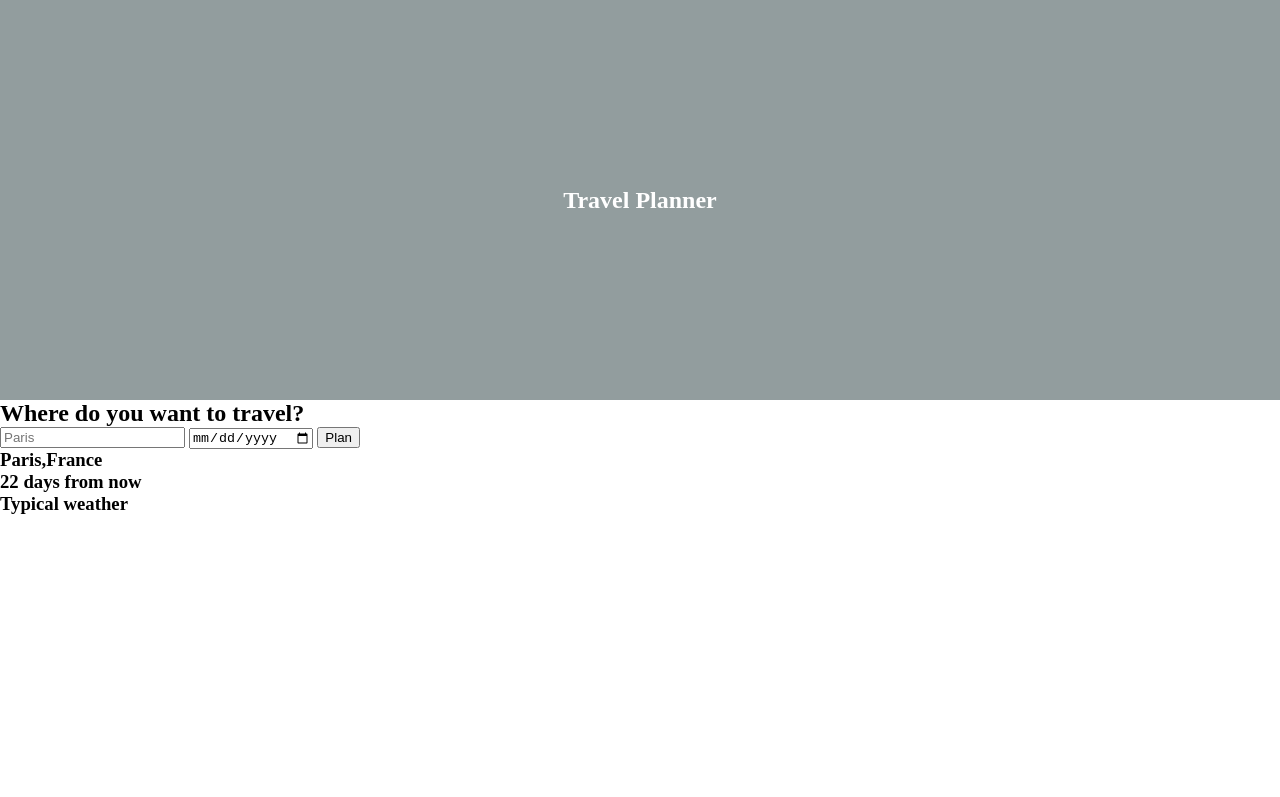
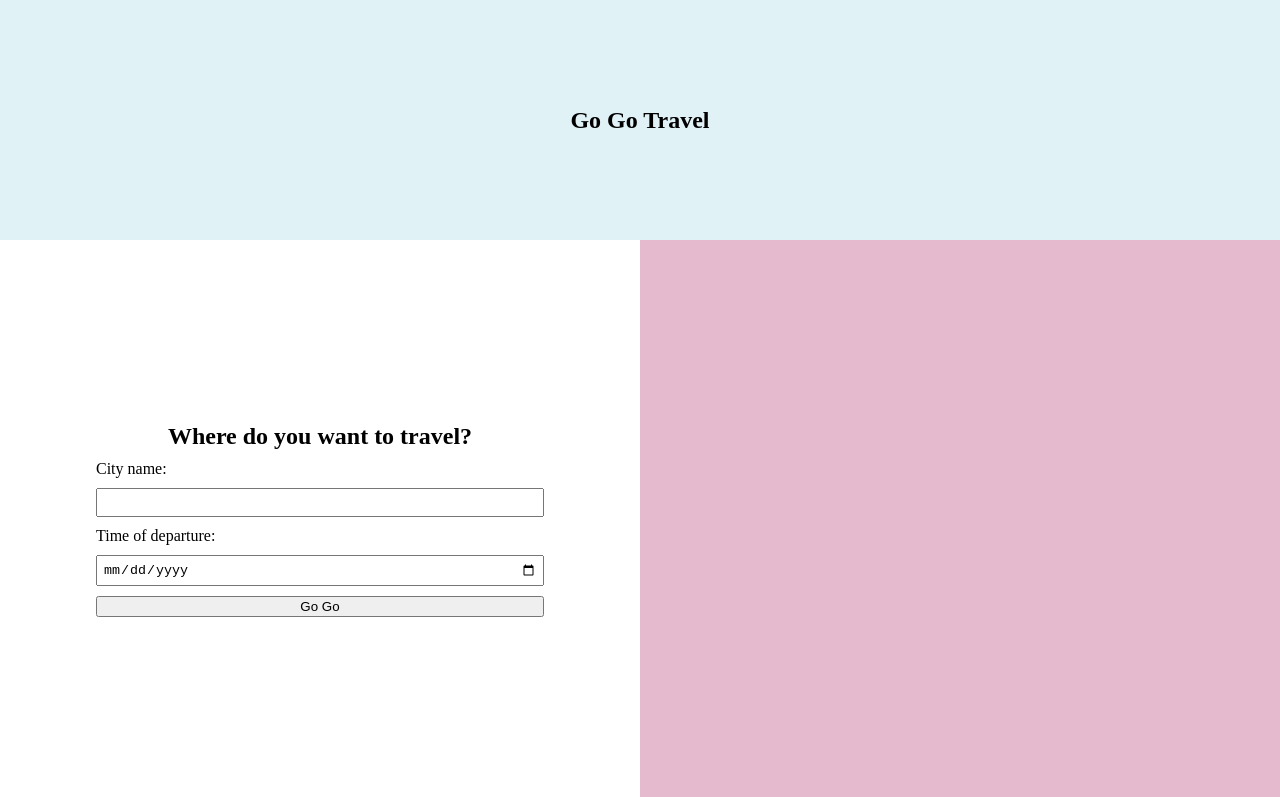
Before and after one commit to Dobaizsolt97/travel-app, a website built with webpack: page src/client/views/index.html in a window 1280 px wide. Shown: the top 797 px of the page. Built offline with nearby package versions, Linux system fonts and the light colour scheme.

Commit message:
changed html structure

```diff
--- a/package.json
+++ b/package.json
@@ -20,6 +20,7 @@
   },
   "homepage": "https://github.com/Dobaizsolt97/travel-app#readme",
   "dependencies": {
+    "body-parser": "^1.19.0",
     "express": "^4.17.1",
     "path": "^0.12.7",
     "webpack": "^4.42.0",
--- a/src/client/index.js
+++ b/src/client/index.js
@@ -1 +1,10 @@
 import "./styles/base.scss";
+import { postData } from "./js/postCityData";
+
+const submitBtn = document.getElementById("submit");
+submitBtn.addEventListener("click", event => {
+  event.preventDefault();
+  const city = document.getElementById("city").value;
+  const date = document.getElementById("date").value;
+  if (city && date) postData("http://localhost:8080/travel-info", city, date);
+});
--- /dev/null
+++ b/src/client/js/postCityData.js
@@ -0,0 +1,14 @@
+export async function postData(url, city, date) {
+  const object = {
+    city: city,
+    date: date
+  };
+  const result = await fetch(url, {
+    method: "POST",
+    credentials: "same-origin",
+    headers: {
+      "Content-Type": "application/json"
+    },
+    body: JSON.stringify(object)
+  });
+}
--- a/src/client/styles/base.scss
+++ b/src/client/styles/base.scss
@@ -2,16 +2,61 @@
   box-sizing: border-box;
   margin: 0;
 }
+.head {
+  height: 30vh;
+  background-color: #e1f2f7;
+  color: black;
+  display: flex;
+  justify-content: center;
+  align-items: center;
+}
+.hero {
+  display: flex;
+  width: 100vw;
+  height: 70vh;
 
-section {
-  height: 100vh;
-
-  &.header {
-    height: 50vh;
+  & > .left-div,
+  & > .right-div {
+    width: 50vw;
     display: flex;
     justify-content: center;
     align-items: center;
-    background-color: #929d9e;
-    color: white;
+  }
+  & > .right-div {
+    background-color: #e5bace;
+  }
+  & > .left-div {
+    display: flex;
+    flex-direction: column;
+    & > h2 {
+      margin-bottom: 10px;
+    }
   }
 }
+.data-form {
+  width: 70%;
+  input {
+    display: block;
+    width: 100%;
+    padding: 5px;
+    margin: 10px 0;
+  }
+  label {
+    margin: 10px 0px;
+  }
+  button {
+    width: 100%;
+  }
+}
+.information {
+  height: 70vh;
+  display: flex;
+  background-color: #eeeeee;
+  & > .left-div,
+  & > .right-div {
+    width: 50vw;
+    display: flex;
+    justify-content: center;
+    align-items: center;
+  }
+}
--- a/src/client/views/index.html
+++ b/src/client/views/index.html
@@ -6,28 +6,33 @@
     <title>Travel app</title>
   </head>
   <body>
-    <section class="header">
-      <h1>Travel Planner</h1>
+    <section class="head">
+      <h1>Go Go Travel</h1>
     </section>
-    <section class="section1">
-      <div class="text-area left">
+    <section class="hero">
+      <div class="left-div">
         <h2>Where do you want to travel?</h2>
-        <form>
-          <input type="text" placeholder="Paris" />
-          <input type="date" />
-          <button>Plan</button>
+        <form class="data-form">
+          <label for="city">City name:</label>
+          <input id="city" type="text" required />
+          <label for="date">Time of departure:</label>
+          <input id="date" type="date" required />
+          <button id="submit" type="submit">Go Go</button>
         </form>
       </div>
-      <div class="image-holder"></div>
-      <section class="section2">
-        <div class="text-area left">
-          <h3>Paris,France</h3>
-          <h3>22 days from now</h3>
-        </div>
-        <div class="text-area right">
-          <h3>Typical weather</h3>
-        </div>
-      </section>
+      <div class="right-div">
+        <div class="image-holder"></div>
+      </div>
+    </section>
+    <section class="information">
+      <div class="left-div">
+        <h2>Place:</h2>
+        <h2 id="destination">Paris, France</h2>
+        <h2 id="countdown">In 22 days</h2>
+      </div>
+      <div class="right-div">
+        <h2>Typical weather</h2>
+      </div>
     </section>
   </body>
 </html>
```
Also changed, not shown: src/server/server.js (+21 -0 lines).
